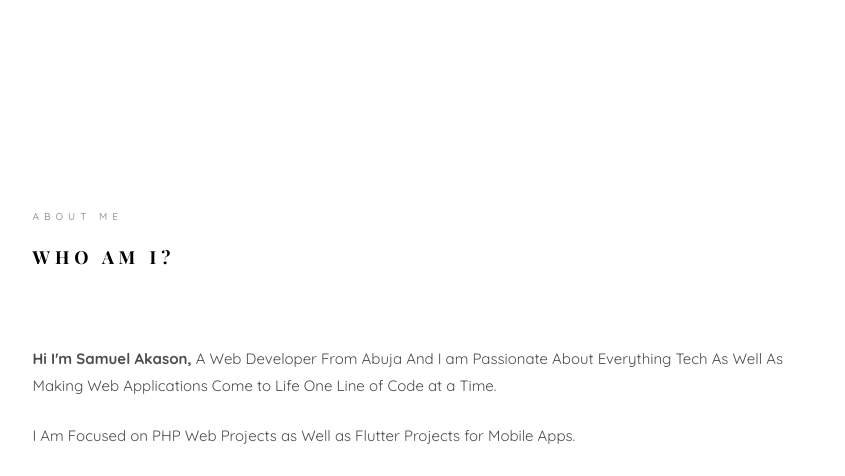
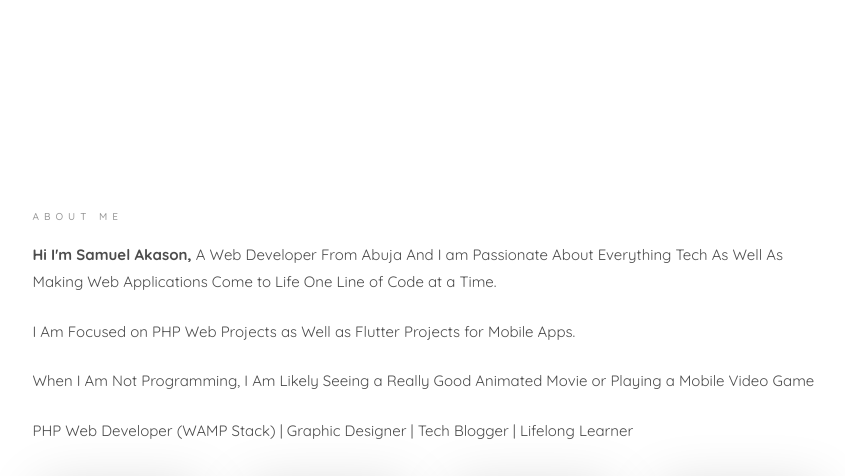
Before and after one commit to samuelakason/folio, a PHP site: page / in a window 1280 px wide. Shown: the part 802-1278 px from the top of the page, without its empty margins (360-1205 px from the left). Run offline with PHP 8.4, Linux system fonts and the light colour scheme; some libraries are stand-ins or nearby versions; some web fonts are replaced.

Commit message:
Update index.php

```diff
--- a/index.php
+++ b/index.php
@@ -129,7 +129,6 @@
 								<div class="col-md-12">
 									<div class="about-desc">
 										<span class="heading-meta">About Me</span>
-										<h2 class="colorlib-heading">Who Am I?</h2>
 										<p><strong>Hi I'm Samuel Akason, </strong>A Web Developer From Abuja And I am Passionate About Everything Tech As Well As Making Web Applications Come to Life One Line of Code at a Time.</p>
 										<p>I Am Focused on PHP Web Projects as Well as Flutter Projects for Mobile Apps.</p>
 										<p>When I Am Not Programming, I Am Likely Seeing a Really Good Animated Movie or Playing a Mobile Video Game</p>
```
